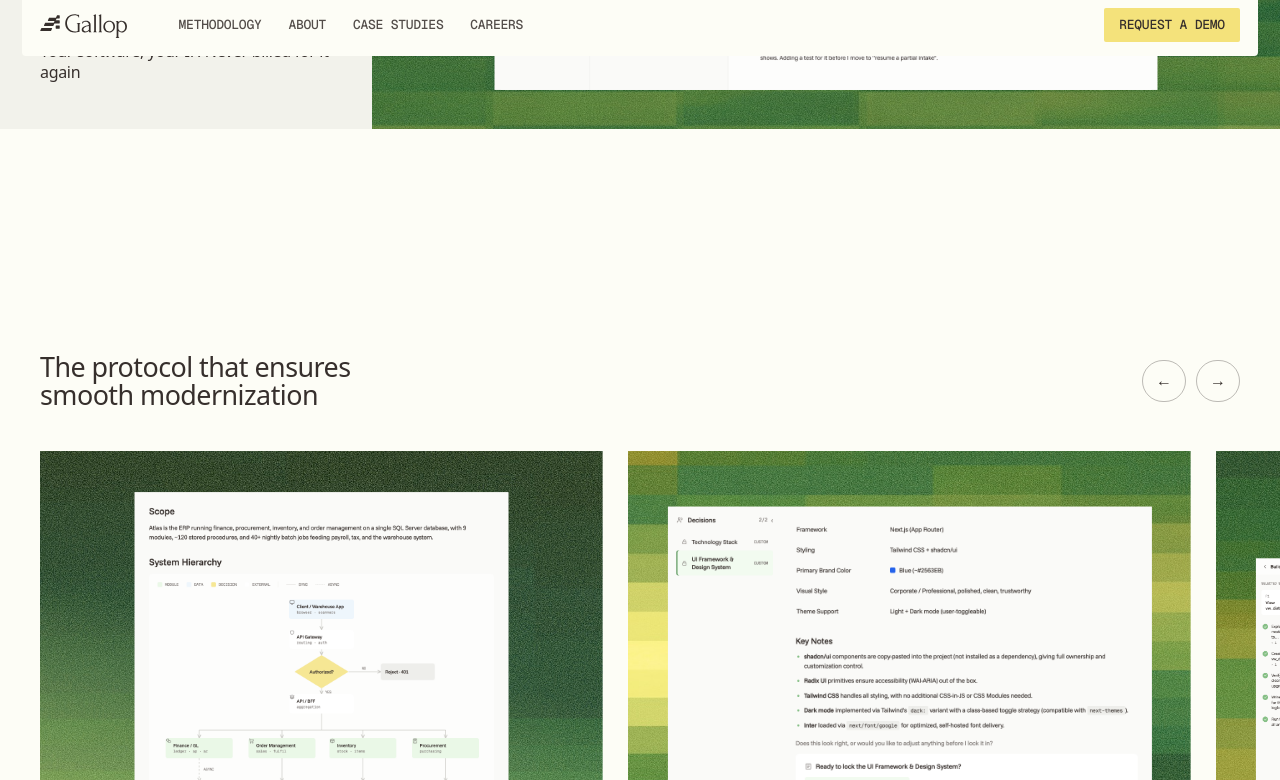
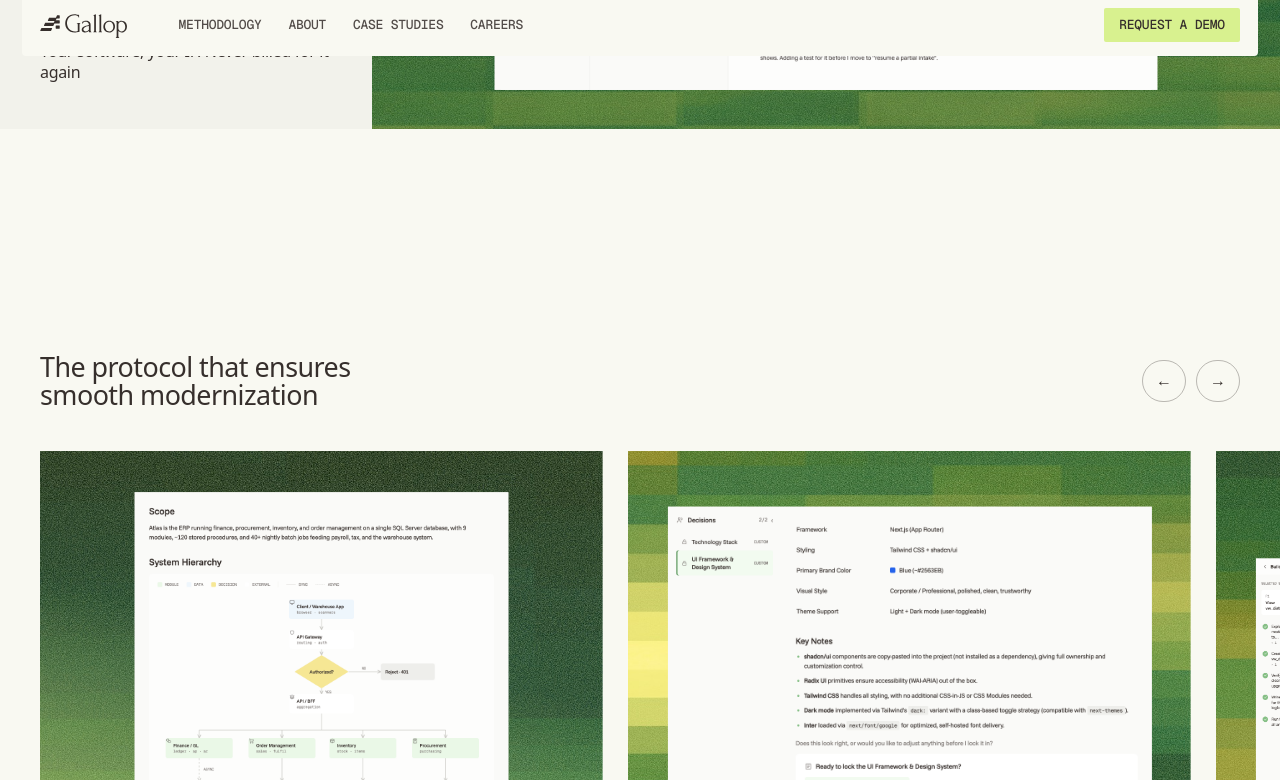
Before and after one commit to ApurvGLP/gallop-landing, a plain HTML site: page d.html in a window 1280 px wide. Both pictures are taken after a click on the button "Previous cards". Shown: the part 2834-3614 px from the top of the page. Drawn offline with nearby package versions, Linux system fonts and the light colour scheme; a web font is replaced by a local one.

Commit message:
Palette: swap ochre/blue/green accents for Core lime + Secondary mint
Implements the July 2026 color tokens from Figma node 4300-18. The new
palette replaces the three accent ramps with two: Core (#D8F18F, lime)
for CTAs and key interactive elements, and Secondary (#76DDAB, mint)
for supporting accents. Background also corrected #FDFDF6 → #F9F9F2 to
match the Figma value.

The retired --ochre-*/--blue-*/--green-* names are kept as aliases onto
the new ramps (ochre → core, blue/green → secondary) so the ~40 existing
usages pick up the new brand without markup churn. New work should use
--gallop-core / --gallop-secondary directly.

- gallop-tokens.css: new Core + Secondary ramps, legacy aliases
- d.css: semantic aliases repointed; folds in the case-card tints that
  were flagged as not yet in tokens (--color-sage/--color-lemon)
- hero-anim.{css,js}: hardcoded palette updated in both parallel files
- gallop-glyph-hero.svg: old yellow baked into fills; live on the about
  and methodology pages
- docs/: DESIGN-SYSTEM.md and DESIGN.md updated to match

Two values substituted rather than mapped 1:1, since the new ramp is more
saturated: the safe chip uses secondary-300 (500 is too vivid for dark
text at that size), and the hero animation's one-off #4F9E6A stroke now
uses secondary-700.

```diff
--- a/assets/hero-anim.css
+++ b/assets/hero-anim.css
@@ -16,10 +16,12 @@
 
 .gallop-hero{
   /* brand tokens (scoped to the component so they don't leak onto the page) */
-  --bg:#FAFAF8; --ink:#362F2C; --ink2:#7A7471; --surface:#FDFDFC; --cream:#FCFAEB;
-  --ochre:#F4E27B; --ochre-600:#D2C164; --green:#97DFA7;
-  /* deep green for strokes/labels on the light canvas (not a Figma token yet) */
-  --green-deep:#4F9E6A;
+  /* July 2026 palette: Core lime + Secondary mint. The --ochre/--green
+     names are kept so the rules below are unchanged. */
+  --bg:#FAFAF8; --ink:#362F2C; --ink2:#7A7471; --surface:#FDFDFC; --cream:#F0F3E7;
+  --ochre:#D8F18F; --ochre-600:#9FCC1A; --green:#76DDAB;
+  /* deep mint for strokes/labels on the light canvas — Secondary/700 */
+  --green-deep:#298A5B;
   --sans:'Funnel Sans',system-ui,sans-serif;
   --mono:'Geist Mono',ui-monospace,monospace;
 
--- a/d.css
+++ b/d.css
@@ -12,10 +12,15 @@
   --color-bg:        var(--gallop-background);
   --color-surface:   var(--gallop-surface);
   --color-ink:       var(--gallop-text-primary);
-  --color-ochre:     var(--gallop-accent-ochre);
-  --color-ochre-2:   var(--gallop-ochre-300);   /* lighter ochre tint (case cards) */
+  --color-accent:    var(--gallop-core);        /* brand accent bands, CTAs */
+  --color-accent-2:  var(--gallop-core-300);    /* lighter accent tint (case cards) */
   --color-white:     var(--gallop-white);
-  --color-panel-key: var(--gallop-accent-blue); /* pale blue label inside the dark panel */
+  --color-panel-key: var(--gallop-secondary);   /* mint label inside the dark panel */
+
+  /* Former names for the two accent slots, kept so any stray rule or
+     inline style still resolves. Prefer --color-accent{,-2}. */
+  --color-ochre:     var(--color-accent);
+  --color-ochre-2:   var(--color-accent-2);
 
   /* Alpha washes derived from Brand/Text Primary #362F2C */
   --ink-70: rgba(54,47,44,.7);
@@ -274,7 +279,7 @@ img,svg,video{display:block;max-width:100%;}
    upper-right corner carries the white headline. */
 .close-field{position:relative;background-color:var(--color-ochre);
   background-image:
-    linear-gradient(64.75deg, var(--color-ochre) 15.4%, rgba(244,226,123,0) 55.71%),
+    linear-gradient(64.75deg, var(--color-ochre) 15.4%, rgba(216,241,143,0) 55.71%),
     url("assets/bg-closer.jpg");
   background-size:100% 100%, cover;
   background-repeat:no-repeat, no-repeat;
@@ -440,7 +445,7 @@ img,svg,video{display:block;max-width:100%;}
   .close-field{background-image:
     /* translucent gold veil — keeps the grainy plaid texture showing through
        while tinting the footer zone yellow enough for the dark lockup to read */
-    linear-gradient(0deg, rgba(244,226,123,.82) 0%, rgba(244,226,123,.82) 58%, rgba(244,226,123,.45) 72%, rgba(244,226,123,0) 88%),
+    linear-gradient(0deg, rgba(216,241,143,.82) 0%, rgba(216,241,143,.82) 58%, rgba(216,241,143,.45) 72%, rgba(216,241,143,0) 88%),
     /* dark-green wash kept to the top only, behind the white CTA text */
     linear-gradient(180deg, rgba(20,54,31,.9) 0%, rgba(20,54,31,.5) 15%, rgba(20,54,31,0) 33%),
     url("assets/bg-closer.jpg");
@@ -534,9 +539,9 @@ img,svg,video{display:block;max-width:100%;}
   white-space:nowrap;
 }
 .ddepth-sep{color:var(--ink-40);font-family:var(--font-mono);font-size:.78rem;}
-.ddepth-layer.is-verify{background:var(--gallop-blue-100);}
-.ddepth-layer.is-verify .ddepth-step{background:var(--gallop-blue-50);}
-.ddepth-step.is-safe{background:var(--gallop-green-500);font-weight:500;}
+.ddepth-layer.is-verify{background:var(--gallop-secondary-100);}
+.ddepth-layer.is-verify .ddepth-step{background:var(--gallop-secondary-50);}
+.ddepth-step.is-safe{background:var(--gallop-secondary-300);font-weight:500;}
 .ddepth-cap{
   margin-top:1rem;font-family:var(--font-mono);font-size:var(--type-label-sm);
   letter-spacing:var(--gallop-tracking);text-transform:uppercase;color:var(--ink-40);
@@ -556,7 +561,7 @@ img,svg,video{display:block;max-width:100%;}
 
 /* -- Principle 05 · Reference table · LOC-shrink cue ---------------------- */
 .loc-cell{display:flex;flex-direction:column;gap:.55rem;align-items:flex-start;}
-.loc-shrink{position:relative;height:5px;width:120px;max-width:100%;background:var(--gallop-ochre-200);}
+.loc-shrink{position:relative;height:5px;width:120px;max-width:100%;background:var(--gallop-core-200);}
 .loc-shrink i{display:block;height:100%;background:var(--color-ink);width:var(--keep,10%);}
 
 @media (max-width:720px){
@@ -571,8 +576,10 @@ img,svg,video{display:block;max-width:100%;}
    ========================================================================= */
 :root{
   --font-display:"Lustria", Georgia, serif;  /* [EXT] hero display serif */
-  --color-sage:#C9D29D;   /* [EXT] case-card tints from Figma 2295:8808/8813 — */
-  --color-lemon:#EEEDB5;  /* not yet in gallop-tokens.css; flag for token adoption */
+  /* [EXT] case-card tints — now drawn from the July 2026 Core ramp
+     instead of the one-off #C9D29D / #EEEDB5 pair. */
+  --color-sage:var(--gallop-core-300);
+  --color-lemon:var(--gallop-core-200);
 }
 
 /* 30px section heading (replaces the serif sec-kicker on the homepage) */
@@ -615,7 +622,7 @@ img,svg,video{display:block;max-width:100%;}
     --band-d:617px;
     background-color:transparent;
     background-image:
-      linear-gradient(rgba(244,226,123,.42),rgba(244,226,123,.42)),  /* mute the green plaid */
+      linear-gradient(rgba(216,241,143,.42),rgba(216,241,143,.42)),  /* mute the green plaid */
       url("assets/bg-hero.jpg"),
       linear-gradient(var(--color-ochre),var(--color-ochre));
     background-repeat:no-repeat,no-repeat,no-repeat;
@@ -727,7 +734,7 @@ img,svg,video{display:block;max-width:100%;}
 .mseq-key b{font-weight:500;color:var(--color-ink);}
 .mseq-key i{width:10px;height:10px;border-radius:50%;flex:none;margin-right:.15ch;}
 .mseq-key--disc i{background:var(--color-ochre);}
-.mseq-key--mod i{background:var(--gallop-accent-green);}
+.mseq-key--mod i{background:var(--gallop-secondary);}
 
 .mseq-grid{display:flex;flex-direction:column;gap:clamp(2.4rem,4.5vw,3.5rem);}
 .mseq-rail{display:flex;flex-direction:column;gap:clamp(2.4rem,4.5vw,3.5rem);}
@@ -748,7 +755,7 @@ img,svg,video{display:block;max-width:100%;}
 @media (min-width:900px){
   .mseq--live{--mseq-scroll:230vh;--mseq-c:var(--color-ochre);height:var(--mseq-scroll);
     padding-inline:0;}   /* padding moves onto the stage so the window can bleed right */
-  .mseq--live.is-mod{--mseq-c:var(--gallop-accent-green);}
+  .mseq--live.is-mod{--mseq-c:var(--gallop-secondary);}
   /* the stage pins to the viewport for the whole scroll of .mseq. Full-bleed:
      the surface box runs to the left viewport edge, the window to the right. */
   .mseq--live .mseq-stage{position:sticky;top:0;min-height:100vh;display:flex;flex-direction:column;
@@ -783,7 +790,7 @@ img,svg,video{display:block;max-width:100%;}
   /* one smooth yellow→green gradient across the whole track (Discover→Modernize,
      per the key), revealed left-to-right as progress advances */
   .mseq--live .mseq-track-fill{position:absolute;inset:0;
-    background:linear-gradient(90deg,var(--color-ochre) 0%,var(--gallop-accent-green) 100%);
+    background:linear-gradient(90deg,var(--color-ochre) 0%,var(--gallop-secondary) 100%);
     clip-path:inset(0 calc((1 - var(--p)) * 100%) 0 0);}
 
   /* image window: row 2, right column; bleeds to the viewport's right edge,
@@ -851,7 +858,7 @@ img,svg,video{display:block;max-width:100%;}
 /* FAQ surface band butts straight into the textured footer field (no gap). */
 #faq{padding-bottom:clamp(3.5rem,6.6vw,6rem);}
 #faq + .close-field{margin-top:0;}
-.tf-parity{--tex-img:url("assets/bg-hero.jpg");--tex-grad:linear-gradient(74.1deg,var(--color-ochre) 1.8%,rgba(244,226,123,0) 53.67%);}
+.tf-parity{--tex-img:url("assets/bg-hero.jpg");--tex-grad:linear-gradient(74.1deg,var(--color-ochre) 1.8%,rgba(216,241,143,0) 53.67%);}
 .pb-inner{width:100%;display:flex;justify-content:space-between;gap:3rem;align-items:center;padding:clamp(2rem,4vw,3.2rem) calc(var(--gutter) + var(--space-page-x));}
 .pb-copy{max-width:500px;display:flex;flex-direction:column;gap:32px;}
 .pb-copy .hx{max-width:26ch;}
@@ -894,7 +901,7 @@ img,svg,video{display:block;max-width:100%;}
     background-color:transparent;
     background-image:
       /* gold veil mutes the green plaid patches so the hero reads as a clean, professional yellow */
-      linear-gradient(rgba(244,226,123,.42),rgba(244,226,123,.42)),
+      linear-gradient(rgba(216,241,143,.42),rgba(216,241,143,.42)),
       url("assets/bg-hero.jpg"),
       linear-gradient(var(--color-ochre),var(--color-ochre));
     background-repeat:no-repeat,no-repeat,no-repeat;
--- a/gallop-tokens.css
+++ b/gallop-tokens.css
@@ -1,7 +1,9 @@
 /* ============================================================
    Gallop design tokens — drop-in CSS layer.
-   Source of truth: tokens.json (pulled from the [EXT] Gallop
-   Figma file · node 211-2 typography, node 211-283 colors).
+   Source of truth: the [EXT] Gallop Figma file · node 211-2
+   typography, node 4300-18 colors ("Foundations → Color Tokens",
+   July 2026 palette: Core lime + Secondary mint, replacing the
+   earlier ochre/blue/green accents).
 
    Import from any project:
      @import "../design-tokens/gallop/tokens.css";
@@ -27,15 +29,21 @@
 .gallop,
 .gallop-skin {
   /* ----- Brand roles ----- */
-  --gallop-background:     #FDFDF6;  /* Brand/Background */
+  --gallop-background:     #F9F9F2;  /* Brand/Background */
   --gallop-surface:        #F2F2EB;  /* Brand/Surface */
   --gallop-text-primary:   #362F2C;  /* Brand/Text Primary — "ink" */
   --gallop-text-secondary: #7A7471;  /* Brand/Text Secondary */
-  --gallop-accent-ochre:   #F4E27B;  /* Brand/Accent Ochre (= ochre 500 slot) */
-  --gallop-accent-blue:    #BCDEF7;  /* Brand/Accent Blue  (= blue 500 slot) */
-  --gallop-accent-green:   #97DFA7;  /* Brand/Accent Green */
+  --gallop-core:           #D8F18F;  /* Brand/Core — lime, CTAs + key interactive */
+  --gallop-secondary:      #76DDAB;  /* Brand/Secondary — mint, supporting accents */
   --gallop-white:          #FFFFFF;
   --gallop-black:          #000000;
+
+  /* Legacy accent aliases — the ochre/blue/green trio was retired in the
+     July 2026 palette. Kept so existing consumers keep resolving; new work
+     should use --gallop-core / --gallop-secondary directly. */
+  --gallop-accent-ochre:   var(--gallop-core);
+  --gallop-accent-blue:    var(--gallop-secondary);
+  --gallop-accent-green:   var(--gallop-secondary);
 
   /* ----- Neutral ramp (brand roles occupy the 50 + 500 slots) ----- */
   --gallop-neutral-50:  #F9F9F2;  /* = background */
@@ -50,44 +58,74 @@
   --gallop-neutral-900: #1D1713;
   --gallop-neutral-950: #1A140F;
 
-  /* ----- Ochre ramp ----- */
-  --gallop-ochre-50:  #FCFAEB;
-  --gallop-ochre-100: #FCF7DE;
-  --gallop-ochre-200: #FAF2C5;
-  --gallop-ochre-300: #F8EDAD;
-  --gallop-ochre-400: #F6E794;
-  --gallop-ochre-500: #F4E27B;  /* = accent-ochre */
-  --gallop-ochre-600: #D2C164;  /* stripe motif on ochre */
-  --gallop-ochre-700: #AFA04D;
-  --gallop-ochre-800: #8D7E37;
-  --gallop-ochre-900: #6A5D20;
-  --gallop-ochre-950: #594D14;
+  /* ----- Core ramp (lime) — derived from Brand/Core #D8F18F.
+     Light tints for backgrounds/highlights, dark shades for hover
+     states and contrast pairings. ----- */
+  --gallop-core-50:  #F8F9F6;
+  --gallop-core-100: #F0F3E7;
+  --gallop-core-200: #E3EACC;
+  --gallop-core-300: #D2E3A1;
+  --gallop-core-400: #C3E06B;
+  --gallop-core-500: #B9E533;
+  --gallop-core-600: #9FCC1A;
+  --gallop-core-700: #78971B;
+  --gallop-core-800: #536718;
+  --gallop-core-900: #343F13;
+  --gallop-core-950: #1F250E;
 
-  /* ----- Blue ramp ----- */
-  --gallop-blue-50:  #F5F9FC;
-  --gallop-blue-100: #EEF6FC;
-  --gallop-blue-200: #E2F0FA;
-  --gallop-blue-300: #D5EAF9;
-  --gallop-blue-400: #C9E4F8;
-  --gallop-blue-500: #BCDEF7;  /* = accent-blue */
-  --gallop-blue-600: #98B9D8;  /* feature blocks */
-  --gallop-blue-700: #7494B9;  /* stripe motif on blue */
-  --gallop-blue-800: #506F9A;
-  --gallop-blue-900: #2C4B7B;
-  --gallop-blue-950: #1A386B;
+  /* ----- Secondary ramp (mint) — derived from Brand/Secondary #76DDAB.
+     Light tints for success/positive backgrounds, dark shades for text
+     on light surfaces. ----- */
+  --gallop-secondary-50:  #F6F9F7;
+  --gallop-secondary-100: #E8F2ED;
+  --gallop-secondary-200: #CFE7DC;
+  --gallop-secondary-300: #A8DCC3;
+  --gallop-secondary-400: #78D3A7;
+  --gallop-secondary-500: #47D18E;
+  --gallop-secondary-600: #2EB875;
+  --gallop-secondary-700: #298A5B;
+  --gallop-secondary-800: #215E41;
+  --gallop-secondary-900: #183A29;
+  --gallop-secondary-950: #10231A;
 
-  /* ----- Green ramp ----- */
-  --gallop-green-50:  #F2FBF0;
-  --gallop-green-100: #EAF8E7;
-  --gallop-green-200: #D9F2D6;
-  --gallop-green-300: #C8EDC5;
-  --gallop-green-400: #B7E7B4;
-  --gallop-green-500: #A6E1A3;
-  --gallop-green-600: #85BF85;
-  --gallop-green-700: #659D66;
-  --gallop-green-800: #457B47;
-  --gallop-green-900: #255829;
-  --gallop-green-950: #14471A;
+  /* ----- Legacy ramp aliases — ochre/blue/green were retired in the
+     July 2026 palette. Ochre maps onto Core, blue and green onto
+     Secondary, so older rules keep resolving to the new brand. ----- */
+  --gallop-ochre-50:  var(--gallop-core-50);
+  --gallop-ochre-100: var(--gallop-core-100);
+  --gallop-ochre-200: var(--gallop-core-200);
+  --gallop-ochre-300: var(--gallop-core-300);
+  --gallop-ochre-400: var(--gallop-core-400);
+  --gallop-ochre-500: var(--gallop-core-500);
+  --gallop-ochre-600: var(--gallop-core-600);
+  --gallop-ochre-700: var(--gallop-core-700);
+  --gallop-ochre-800: var(--gallop-core-800);
+  --gallop-ochre-900: var(--gallop-core-900);
+  --gallop-ochre-950: var(--gallop-core-950);
+
+  --gallop-blue-50:  var(--gallop-secondary-50);
+  --gallop-blue-100: var(--gallop-secondary-100);
+  --gallop-blue-200: var(--gallop-secondary-200);
+  --gallop-blue-300: var(--gallop-secondary-300);
+  --gallop-blue-400: var(--gallop-secondary-400);
+  --gallop-blue-500: var(--gallop-secondary-500);
+  --gallop-blue-600: var(--gallop-secondary-600);
+  --gallop-blue-700: var(--gallop-secondary-700);
+  --gallop-blue-800: var(--gallop-secondary-800);
+  --gallop-blue-900: var(--gallop-secondary-900);
+  --gallop-blue-950: var(--gallop-secondary-950);
+
+  --gallop-green-50:  var(--gallop-secondary-50);
+  --gallop-green-100: var(--gallop-secondary-100);
+  --gallop-green-200: var(--gallop-secondary-200);
+  --gallop-green-300: var(--gallop-secondary-300);
+  --gallop-green-400: var(--gallop-secondary-400);
+  --gallop-green-500: var(--gallop-secondary-500);
+  --gallop-green-600: var(--gallop-secondary-600);
+  --gallop-green-700: var(--gallop-secondary-700);
+  --gallop-green-800: var(--gallop-secondary-800);
+  --gallop-green-900: var(--gallop-secondary-900);
+  --gallop-green-950: var(--gallop-secondary-950);
 
   /* ----- Spacing (Figma scale: 12/32/40/48 + known uses) ----- */
   --gallop-space-12: 12px;         /* button pad-y */
```
Also changed, not shown: assets/hero-anim.js (+5 -3 lines), docs/DESIGN-SYSTEM.md (+16 -9 lines), docs/DESIGN.md (+26 -39 lines), assets/gallop-glyph-hero.svg.
